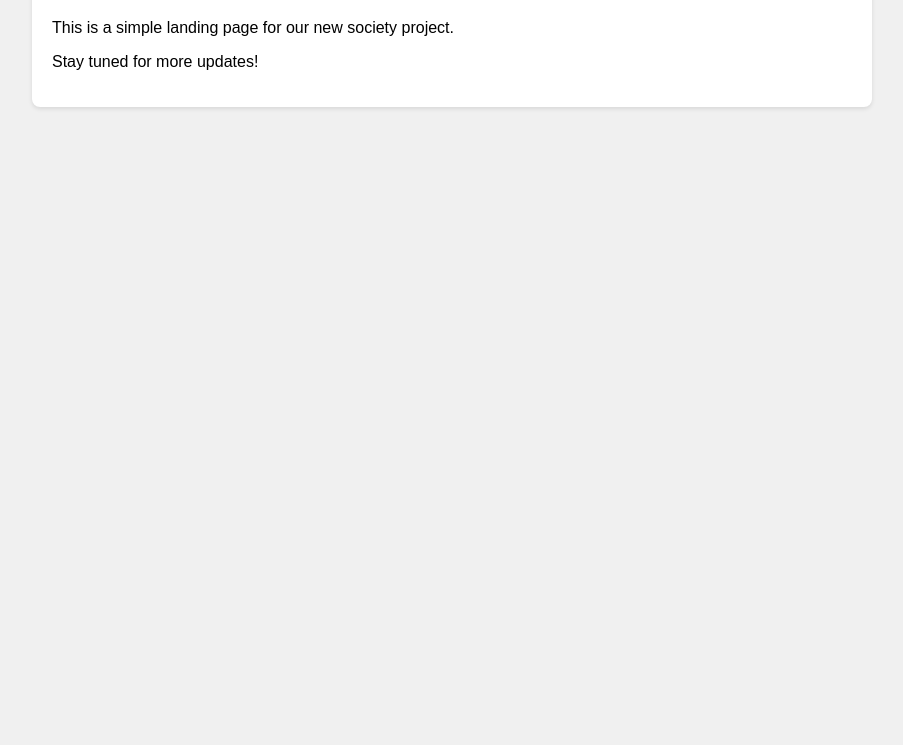
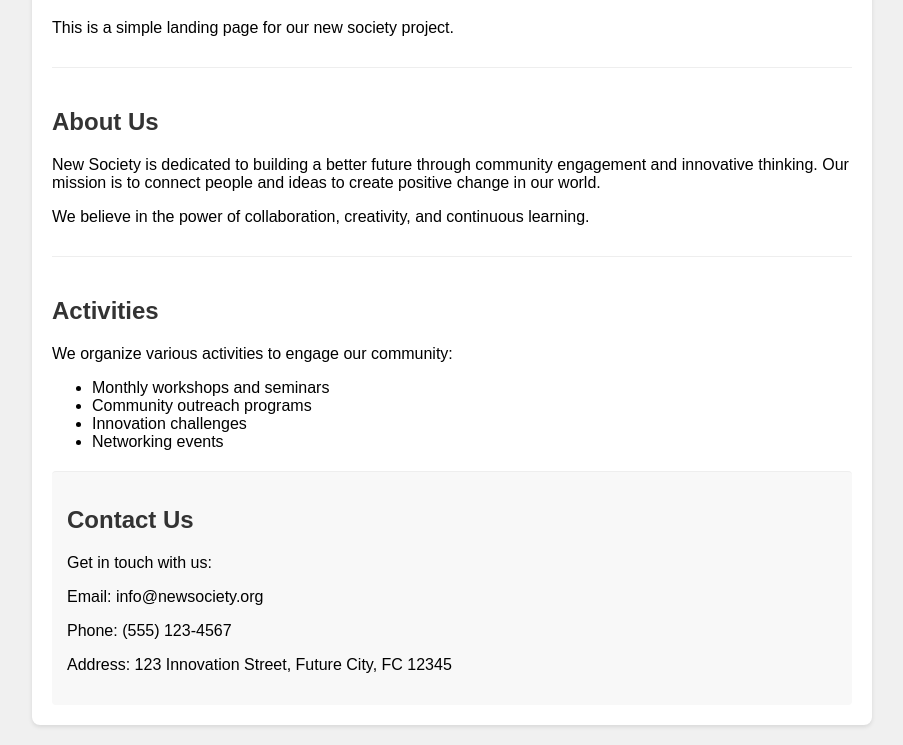
Before and after one commit to MarcoCzerny97/new-society-test, a plain HTML site: page index.html in a window 1280 px wide. Shown: the part 101-846 px from the top of the page, without its empty margins (188-1091 px from the left). Before the commit the page ends 800 px from the top, so only its background shows below. Drawn offline with Linux system fonts and the light colour scheme.

Commit message:
Add new content sections to landing page

```diff
--- a/index.html
+++ b/index.html
@@ -19,8 +19,19 @@
             border-radius: 8px;
             box-shadow: 0 2px 4px rgba(0,0,0,0.1);
         }
-        h1 {
+        h1, h2 {
             color: #333;
+        }
+        .section {
+            margin-top: 30px;
+            padding-top: 20px;
+            border-top: 1px solid #eee;
+        }
+        .contact-info {
+            background-color: #f8f8f8;
+            padding: 15px;
+            border-radius: 4px;
+            margin-top: 20px;
         }
     </style>
 </head>
@@ -28,7 +39,31 @@
     <div class="container">
         <h1>Welcome to New Society</h1>
         <p>This is a simple landing page for our new society project.</p>
-        <p>Stay tuned for more updates!</p>
+
+        <div class="section">
+            <h2>About Us</h2>
+            <p>New Society is dedicated to building a better future through community engagement and innovative thinking. Our mission is to connect people and ideas to create positive change in our world.</p>
+            <p>We believe in the power of collaboration, creativity, and continuous learning.</p>
+        </div>
+
+        <div class="section">
+            <h2>Activities</h2>
+            <p>We organize various activities to engage our community:</p>
+            <ul>
+                <li>Monthly workshops and seminars</li>
+                <li>Community outreach programs</li>
+                <li>Innovation challenges</li>
+                <li>Networking events</li>
+            </ul>
+        </div>
+
+        <div class="section contact-info">
+            <h2>Contact Us</h2>
+            <p>Get in touch with us:</p>
+            <p>Email: info@newsociety.org</p>
+            <p>Phone: (555) 123-4567</p>
+            <p>Address: 123 Innovation Street, Future City, FC 12345</p>
+        </div>
     </div>
 </body>
 </html>
```
